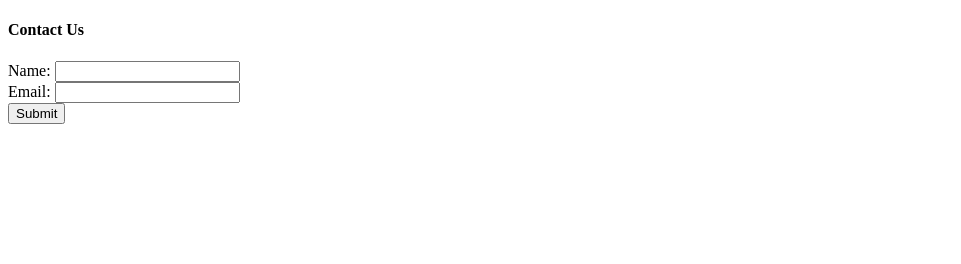
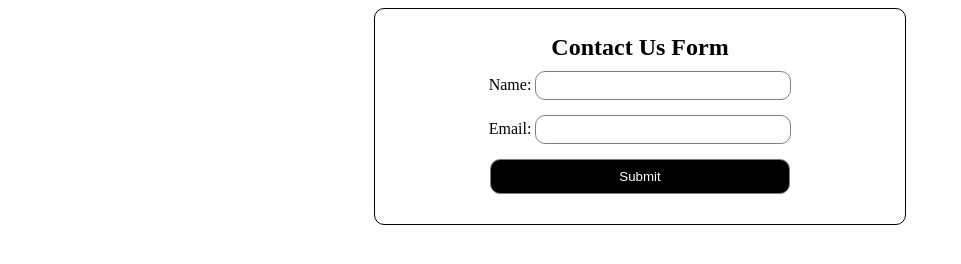
Before and after one commit to JWadee/donordrive, a website: page index.html in a window 1280 px wide. Shown: the whole page, without its empty margins (0-961 px from the left). Drawn offline with Linux system fonts and the light colour scheme.

Commit message:
init
Init repo

```diff
--- a/index.html
+++ b/index.html
@@ -1,82 +1,29 @@
 <!DOCTYPE html>
 
 <html>
-    <!-- Javascript -->
-    <script type="text/javascript">
-        // function for email validation
-        const validateEmail = (email) => {
-            let valid = String(email).toLowerCase().match(
-                /[a-z0-9!#$%&'*+/=?^_`{|}~-]+(?:\.[a-z0-9!#$%&'*+/=?^_`{|}~-]+)*@(?:[a-z0-9](?:[a-z0-9-]*[a-z0-9])?\.)+[a-z0-9](?:[a-z0-9-]*[a-z0-9])?/
-            );
-            return valid;
-        };
-
-        // function to validate form
-        const validateForm = (name, email) =>{
-            // make sure name has text entered and email is valid
-            if(name.length > 0 && validateEmail(email)){
-                return true
-            }else{
-                return false
-            }
-        }
-
-        // function to submit form to database
-        const submitForm = (body) =>{
-            fetch('/submit', {
-                method: 'POST',
-                headers: {
-                    'Content-Type': 'application/json;charset=UTF-8'
-                },
-                body: JSON.stringify(body)
-            }).then(res=>{
-                console.log("success")
-                // clear form
-                document.getElementById("contactForm").reset();
-            }).catch(err=>{
-                console.log(err)
-            });
-        }
-
-        // add submission listener
-        window.onload = () =>{
-            const form = document.getElementById('contactForm');
-            form.addEventListener('submit', function(e){
-
-                // validate form
-                const name = document.getElementById("fname").value
-                const email = document.getElementById("femail").value
-                const isValid = validateForm(name, email);
-                // if valid -
-                if(isValid){
-                    document.getElementById("errorMessage").style.display ="none";
-                    body = {
-                        name: name,
-                        email: email
-                    }
-                    submitForm(body)
-                }else{
-                    // prevent submission
-                    e.preventDefault();
-                    document.getElementById("errorMessage").style.display ="inline";
-                }
-            })
-        }
-    </script>
-
     <head>
         <title>Contact Form</title>
+        <link rel="stylesheet" type="text/css" href="/styles.css">
+        <script type="text/javascript" src="/script.js"></script>
     </head>
     <body>
-        <h4>Contact Us</h4>
-        <form id="contactForm">
-            <label for="fname">Name: </label>
-            <input type="text" id="fname"><br>
-            <label for="femail">Email: </label>
-            <input type="email" id="femail"><br>
-            <input type="submit" value="Submit">
-        </form>
-        <br>
-        <p id="errorMessage" style="display: none;">Please make sure to enter your name and a valid email address</p>
+        <div id="content">
+            <h2>Contact Us Form</h4>
+            <form id="contactForm">
+                <div class="form-group">
+                    <label for="fname">Name: </label>
+                    <input type="text" id="fname">
+                </div>
+
+                <div class="form-group">
+                    <label for="femail">Email: </label>
+                    <input type="email" id="femail"><br>
+                </div>
+                <div class="form-group">
+                    <input type="submit" value="Submit" id="btnSubmit">
+                </div>
+            </form>
+            <div id="errorMessage" style="display: none;">Please make sure to enter your name and a valid email address</div>
+        </div>
     </body>
 </html>
--- /dev/null
+++ b/script.js
@@ -0,0 +1,59 @@
+// function for email validation
+const validateEmail = (email) => {
+    let valid = String(email).toLowerCase().match(
+        /[a-z0-9!#$%&'*+/=?^_`{|}~-]+(?:\.[a-z0-9!#$%&'*+/=?^_`{|}~-]+)*@(?:[a-z0-9](?:[a-z0-9-]*[a-z0-9])?\.)+[a-z0-9](?:[a-z0-9-]*[a-z0-9])?/
+    );
+    return valid;
+};
+
+// function to validate form
+const validateForm = (name, email) =>{
+    // make sure name has text entered and email is valid
+    if(name.length > 0 && validateEmail(email)){
+        return true
+    }else{
+        return false
+    }
+}
+
+// function to submit form to database
+const submitForm = (body) =>{
+    fetch('/submit', {
+        method: 'POST',
+        headers: {
+            'Content-Type': 'application/json;charset=UTF-8'
+        },
+        body: JSON.stringify(body)
+    }).then(res=>{
+        console.log("success")
+        // clear form
+        document.getElementById("contactForm").reset();
+    }).catch(err=>{
+        console.log(err)
+    });
+}
+
+// add submission listener
+window.onload = () =>{
+    const form = document.getElementById('contactForm');
+    form.addEventListener('submit', function(e){
+
+        // validate form
+        const name = document.getElementById("fname").value
+        const email = document.getElementById("femail").value
+        const isValid = validateForm(name, email);
+        // if valid -
+        if(isValid){
+            document.getElementById("errorMessage").style.display ="none";
+            body = {
+                name: name,
+                email: email
+            }
+            submitForm(body)
+        }else{
+            // prevent submission
+            e.preventDefault();
+            document.getElementById("errorMessage").style.display ="inline";
+        }
+    })
+}
--- /dev/null
+++ b/styles.css
@@ -0,0 +1,36 @@
+h2{
+    margin: 10px;
+}
+
+#content{
+    height: auto;
+    width: 500px;
+    border: 1px solid black;
+    border-radius: 10px;
+    margin: auto;
+    text-align: center;
+    padding: 15px;
+}
+.form-group{
+    margin-bottom: 15px;
+}
+
+input{
+    height: 25px;
+    width:250px;
+    border-radius: 10px;
+    border: 1px solid grey
+}
+
+#errorMessage{
+    background-color: pink;
+    border-radius: 10px;
+    padding: 5px;
+}
+
+#btnSubmit{
+    width: 60%;
+    color: white;
+    background-color: black;
+    height: 35px;
+}
```
Also changed, not shown: index.js (+32 -4 lines), README.md, 1 other file.
